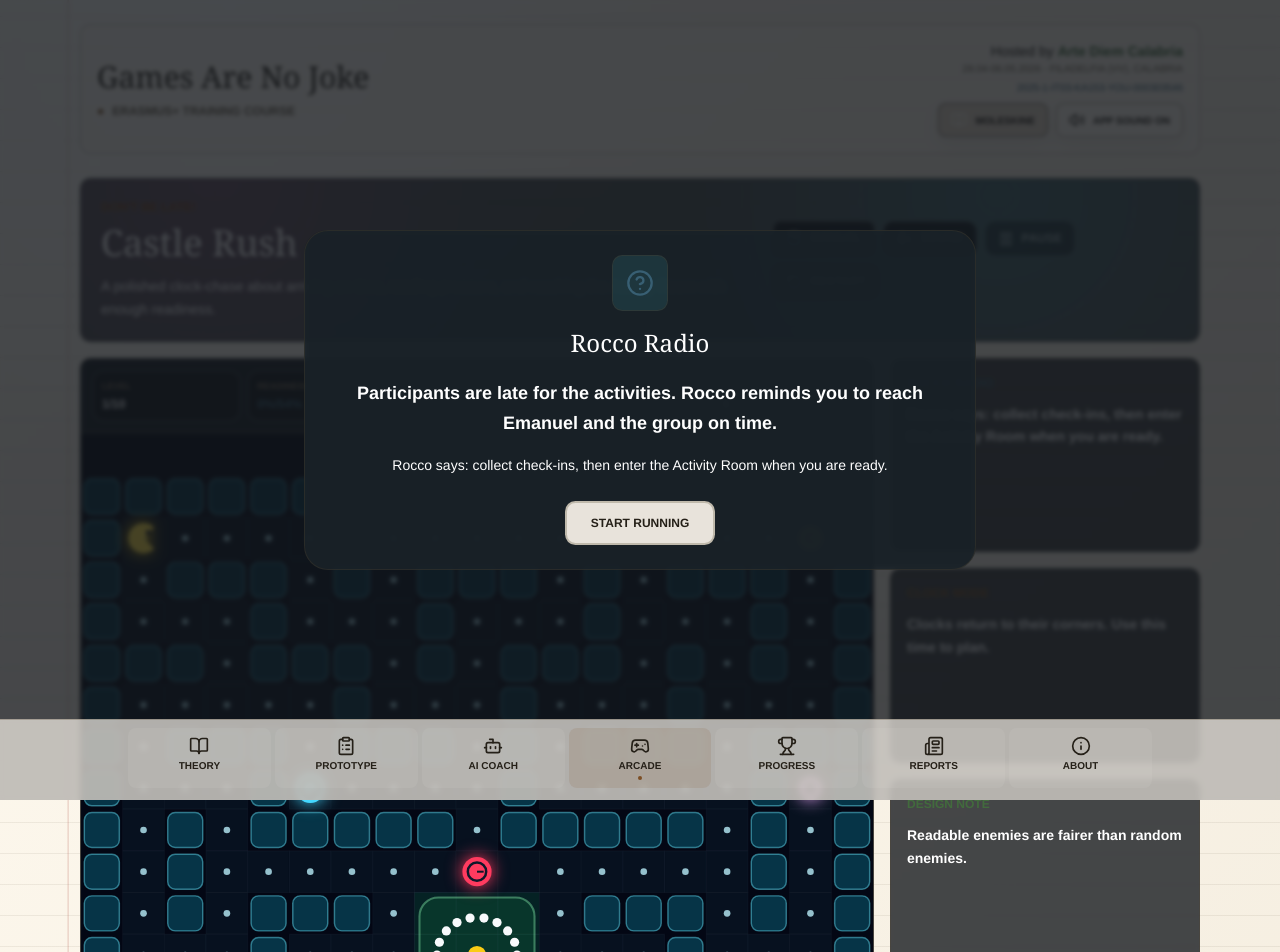
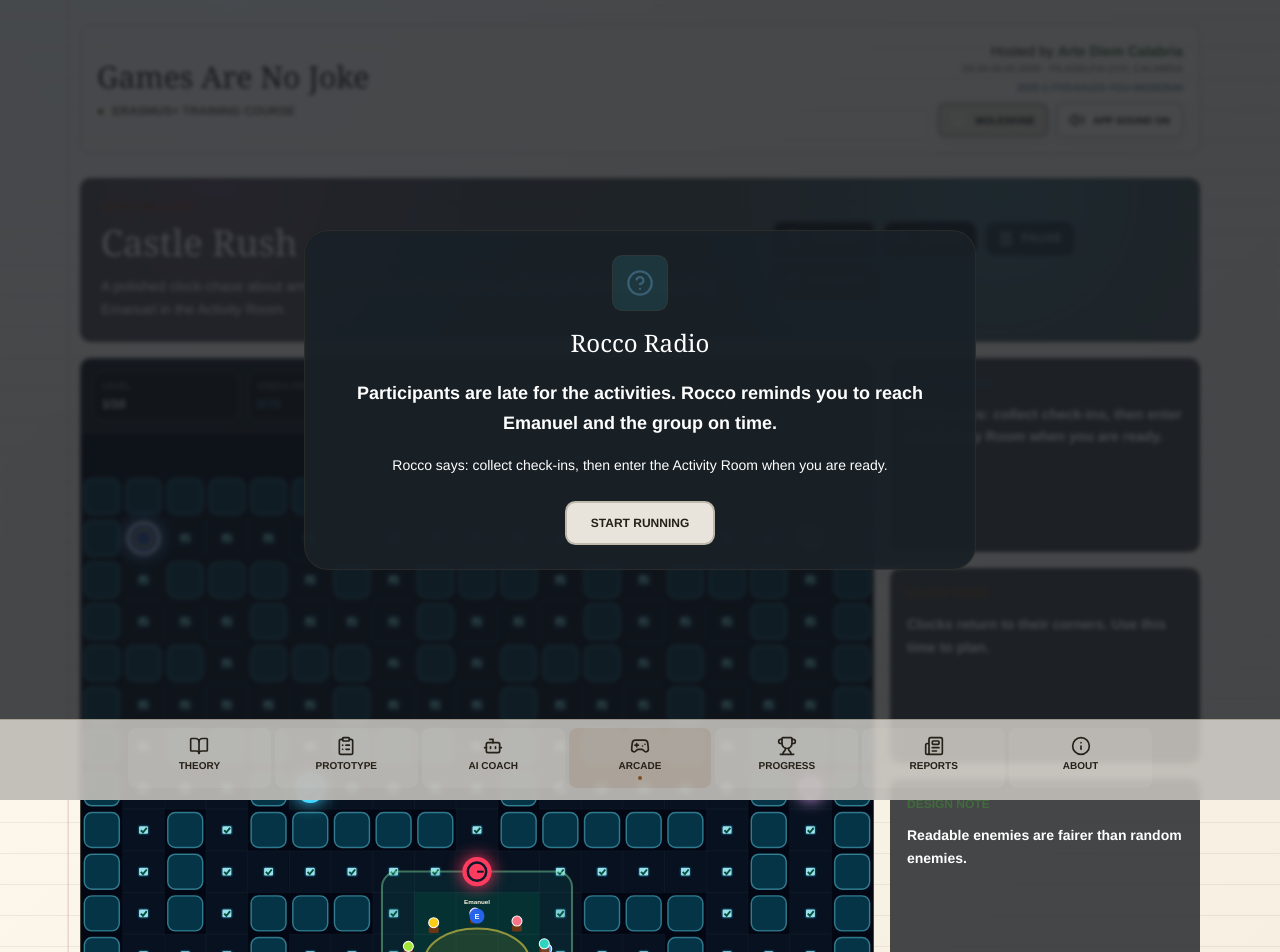
Before and after one commit to artediemcalabria/Games-are-No-Joke-Arcade, a React (Vite) app: page /arcade/castle-rush in a window 1280 px wide. Shown: the top 952 px of the page. Built offline with nearby package versions, Linux system fonts and the light colour scheme.

Commit message:
Refine Castle Rush character and activity room

```diff
--- a/src/pages/games/CastleRushGame.tsx
+++ b/src/pages/games/CastleRushGame.tsx
@@ -115,7 +115,7 @@ const manualSections: ManualSection[] = [
     title: 'Goal',
     items: [
       'You are a participant trying to reach the Activity Room on time.',
-      'Collect enough check-in dots to become ready, then enter the center of the Activity Room.',
+      'Collect enough check-in icons, then enter the center of the Activity Room.',
       'Rocco gives supportive logistics reminders. Emanuel and the group are waiting inside.',
     ],
   },
@@ -169,6 +169,7 @@ export default function CastleRushGame() {
     lesson: designNotes[0],
   });
   const audioRef = useRef<AudioContext | null>(null);
+  const currentDotCount = parseLevel(levelTemplates[level - 1]).dotCount;
 
   const playTone = useCallback((frequency: number, duration = 0.08, type: OscillatorType = 'sine', gainValue = 0.065) => {
     if (!audioEnabled) return;
@@ -349,7 +350,7 @@ export default function CastleRushGame() {
               <p className="text-xs font-black uppercase tracking-[0.24em] text-pink-200">{game.subtitle}</p>
               <h1 className="mt-2 text-2xl font-arcade text-white mobile-readable-arcade md:text-4xl">{game.title}</h1>
               <p className="mt-3 max-w-2xl text-sm leading-relaxed text-gray-200">
-                A polished clock-chase about arriving on time, reading pressure, and reaching the Activity Room with enough readiness.
+                A polished clock-chase about arriving on time, reading pressure, collecting check-ins, and reaching Emanuel in the Activity Room.
               </p>
             </div>
             <div className="flex flex-wrap items-center gap-2">
@@ -373,7 +374,7 @@ export default function CastleRushGame() {
 
       <section className="grid grid-cols-1 gap-4 xl:grid-cols-[minmax(0,1fr)_310px]">
         <div className="overflow-hidden rounded-2xl border border-cyan-300/35 bg-black shadow-[0_0_40px_rgba(0,242,255,.14)]">
-          <CompactHud level={level} hud={hud} required={levelTemplates[level - 1].requiredReadiness} />
+          <CompactHud level={level} hud={hud} required={levelTemplates[level - 1].requiredReadiness} dotCount={currentDotCount} />
           <div className="relative aspect-square w-full bg-[#030714]">
             <canvas ref={canvasRef} className="h-full w-full touch-none" aria-label="Castle Rush game board" />
           </div>
@@ -433,7 +434,7 @@ export default function CastleRushGame() {
 
       {phase === 'won-level' && (
         <Overlay title="Activity Reached">
-          <p className="text-lg font-black text-white">You reached the Activity Room with enough readiness.</p>
+          <p className="text-lg font-black text-white">You collected enough check-ins and reached Emanuel in the Activity Room.</p>
           <p className="mt-4 text-sm text-gray-300">{designNotes[levelRef.current - 1]}</p>
           <button onClick={nextLevel} className="mt-6 rounded-xl border-2 border-green-300 bg-green-300 px-6 py-3 text-xs font-black uppercase tracking-widest text-black">
             Next Level
@@ -501,7 +502,9 @@ function updateRun(run: GameRun, parsed: ParsedLevel, delta: number, finishLevel
     if (run.readiness >= template.requiredReadiness) {
       finishLevel();
     } else {
-      run.roccoHint = `Rocco says: the Activity Room is open, but collect more check-ins first (${Math.round(run.readiness)}%/${template.requiredReadiness}%).`;
+      const collected = countCollectedDots(run, parsed);
+      const needed = Math.ceil((template.requiredReadiness / 100) * parsed.dotCount);
+      run.roccoHint = `Rocco says: Emanuel is waiting, but collect more check-ins first (${collected}/${needed}).`;
     }
   }
 
@@ -668,10 +671,7 @@ function drawCollectibles(context: CanvasRenderingContext2D, run: GameRun, parse
     const x = offsetX + (item.x + 0.5) * tile;
     const y = offsetY + (item.y + 0.5) * tile;
     if (item.kind === 'dot') {
-      context.fillStyle = 'rgba(190, 244, 255, 0.78)';
-      context.beginPath();
-      context.arc(x, y, tile * 0.08, 0, Math.PI * 2);
-      context.fill();
+      drawCheckInIcon(context, x, y, tile);
       continue;
     }
     const color = item.kind === 'coffee' ? '#facc15' : item.kind === 'focus' ? '#86efac' : item.kind === 'bell' ? '#f0abfc' : '#fde68a';
@@ -682,12 +682,96 @@ function drawCollectibles(context: CanvasRenderingContext2D, run: GameRun, parse
     context.arc(x, y, tile * 0.28, 0, Math.PI * 2);
     context.fill();
     context.shadowBlur = 0;
-    context.fillStyle = '#08111f';
-    context.font = `${tile * 0.34}px sans-serif`;
-    context.textAlign = 'center';
-    context.textBaseline = 'middle';
-    context.fillText(item.kind === 'coffee' ? 'C' : item.kind === 'focus' ? 'F' : item.kind === 'bell' ? 'B' : '★', x, y + tile * 0.02);
+    if (item.kind === 'coffee') drawCoffeeIcon(context, x, y, tile);
+    if (item.kind === 'focus') drawFocusIcon(context, x, y, tile);
+    if (item.kind === 'bell') drawBellIcon(context, x, y, tile);
+    if (item.kind === 'star') drawYouthPassIcon(context, x, y, tile);
   }
+}
+
+function drawCheckInIcon(context: CanvasRenderingContext2D, x: number, y: number, tile: number) {
+  const size = tile * 0.26;
+  context.fillStyle = 'rgba(165, 243, 252, 0.92)';
+  context.strokeStyle = 'rgba(8, 47, 73, 0.95)';
+  context.lineWidth = Math.max(1.2, tile * 0.035);
+  roundRect(context, x - size * 0.48, y - size * 0.42, size * 0.96, size * 0.84, size * 0.18);
+  context.fill();
+  context.stroke();
+  context.strokeStyle = '#064e3b';
+  context.lineWidth = Math.max(1.3, tile * 0.045);
+  context.beginPath();
+  context.moveTo(x - size * 0.25, y + size * 0.02);
+  context.lineTo(x - size * 0.05, y + size * 0.22);
+  context.lineTo(x + size * 0.30, y - size * 0.20);
+  context.stroke();
+}
+
+function drawCoffeeIcon(context: CanvasRenderingContext2D, x: number, y: number, tile: number) {
+  context.strokeStyle = '#111827';
+  context.fillStyle = '#111827';
+  context.lineWidth = Math.max(1.5, tile * 0.045);
+  roundRect(context, x - tile * 0.14, y - tile * 0.08, tile * 0.25, tile * 0.18, tile * 0.04);
+  context.stroke();
+  context.beginPath();
+  context.arc(x + tile * 0.14, y, tile * 0.07, -Math.PI / 2, Math.PI / 2);
+  context.stroke();
+  context.beginPath();
+  context.moveTo(x - tile * 0.12, y - tile * 0.16);
+  context.lineTo(x - tile * 0.06, y - tile * 0.24);
+  context.moveTo(x + tile * 0.02, y - tile * 0.16);
+  context.lineTo(x + tile * 0.08, y - tile * 0.24);
+  context.stroke();
+}
+
+function drawFocusIcon(context: CanvasRenderingContext2D, x: number, y: number, tile: number) {
+  context.strokeStyle = '#052e16';
+  context.lineWidth = Math.max(1.6, tile * 0.045);
+  for (const radius of [0.18, 0.10]) {
+    context.beginPath();
+    context.arc(x, y, tile * radius, 0, Math.PI * 2);
+    context.stroke();
+  }
+  context.beginPath();
+  context.moveTo(x - tile * 0.23, y);
+  context.lineTo(x + tile * 0.23, y);
+  context.moveTo(x, y - tile * 0.23);
+  context.lineTo(x, y + tile * 0.23);
+  context.stroke();
+}
+
+function drawBellIcon(context: CanvasRenderingContext2D, x: number, y: number, tile: number) {
+  context.strokeStyle = '#2e1065';
+  context.fillStyle = '#2e1065';
+  context.lineWidth = Math.max(1.5, tile * 0.045);
+  context.beginPath();
+  context.moveTo(x - tile * 0.16, y + tile * 0.08);
+  context.quadraticCurveTo(x - tile * 0.11, y - tile * 0.17, x, y - tile * 0.17);
+  context.quadraticCurveTo(x + tile * 0.11, y - tile * 0.17, x + tile * 0.16, y + tile * 0.08);
+  context.lineTo(x - tile * 0.16, y + tile * 0.08);
+  context.stroke();
+  context.beginPath();
+  context.arc(x, y + tile * 0.14, tile * 0.035, 0, Math.PI * 2);
+  context.fill();
+}
+
+function drawYouthPassIcon(context: CanvasRenderingContext2D, x: number, y: number, tile: number) {
+  context.fillStyle = '#111827';
+  context.strokeStyle = '#111827';
+  context.lineWidth = Math.max(1.3, tile * 0.035);
+  roundRect(context, x - tile * 0.15, y - tile * 0.18, tile * 0.30, tile * 0.36, tile * 0.04);
+  context.stroke();
+  context.beginPath();
+  for (let point = 0; point < 5; point++) {
+    const angle = -Math.PI / 2 + point * (Math.PI * 2 / 5);
+    const outer = { x: x + Math.cos(angle) * tile * 0.10, y: y + Math.sin(angle) * tile * 0.10 };
+    const innerAngle = angle + Math.PI / 5;
+    const inner = { x: x + Math.cos(innerAngle) * tile * 0.045, y: y + Math.sin(innerAngle) * tile * 0.045 };
+    if (point === 0) context.moveTo(outer.x, outer.y);
+    else context.lineTo(outer.x, outer.y);
+    context.lineTo(inner.x, inner.y);
+  }
+  context.closePath();
+  context.fill();
 }
 
 function drawActivityRoom(context: CanvasRenderingContext2D, run: GameRun, parsed: ParsedLevel, tile: number, offsetX: number, offsetY: number) {
@@ -700,35 +784,63 @@ function drawActivityRoom(context: CanvasRenderingContext2D, run: GameRun, parse
   const minY = Math.min(...roomCells.map((cell) => cell.y));
   const maxX = Math.max(...roomCells.map((cell) => cell.x));
   const maxY = Math.max(...roomCells.map((cell) => cell.y));
-  const x = offsetX + minX * tile;
-  const y = offsetY + minY * tile;
-  const width = (maxX - minX + 1) * tile;
-  const height = (maxY - minY + 1) * tile;
-  context.fillStyle = 'rgba(34,197,94,.12)';
+  const rawX = offsetX + minX * tile;
+  const rawY = offsetY + minY * tile;
+  const rawWidth = (maxX - minX + 1) * tile;
+  const rawHeight = (maxY - minY + 1) * tile;
+  const width = Math.max(rawWidth, tile * 4.8);
+  const height = Math.max(rawHeight, tile * 4.25);
+  const x = rawX + rawWidth / 2 - width / 2;
+  const y = rawY + rawHeight / 2 - height / 2;
+  context.fillStyle = 'rgba(15, 118, 110, .18)';
   context.strokeStyle = run.readiness >= levelTemplates[run.level - 1].requiredReadiness ? '#86efac' : 'rgba(134,239,172,.42)';
   context.lineWidth = Math.max(2, tile * 0.05);
-  roundRect(context, x + tile * 0.12, y + tile * 0.12, width - tile * 0.24, height - tile * 0.24, tile * 0.45);
+  roundRect(context, x + tile * 0.12, y + tile * 0.12, width - tile * 0.24, height - tile * 0.24, tile * 0.38);
   context.fill();
   context.stroke();
+  context.fillStyle = 'rgba(250, 204, 21, .10)';
+  context.strokeStyle = 'rgba(253, 224, 71, .55)';
   const centerX = offsetX + (parsed.goal.x + 0.5) * tile;
   const centerY = offsetY + (parsed.goal.y + 0.5) * tile;
-  for (let index = 0; index < 18; index++) {
-    const angle = (Math.PI * 2 * index) / 18;
-    const chairX = centerX + Math.cos(angle) * width * 0.32;
-    const chairY = centerY + Math.sin(angle) * height * 0.30;
-    context.fillStyle = '#f8fafc';
+  context.beginPath();
+  context.ellipse(centerX, centerY + height * 0.03, width * 0.26, height * 0.18, 0, 0, Math.PI * 2);
+  context.fill();
+  context.stroke();
+
+  const participantColors = ['#60a5fa', '#f97316', '#22c55e', '#e879f9', '#38bdf8', '#f43f5e', '#a3e635', '#facc15', '#c084fc', '#fb7185', '#2dd4bf', '#f59e0b'];
+  for (let index = 0; index < 12; index++) {
+    const angle = -Math.PI * 0.08 + (Math.PI * 2.16 * index) / 11;
+    const chairX = centerX + Math.cos(angle) * width * 0.36;
+    const chairY = centerY + Math.sin(angle) * height * 0.27 + height * 0.04;
+    context.fillStyle = 'rgba(120, 53, 15, .88)';
+    roundRect(context, chairX - tile * 0.12, chairY + tile * 0.06, tile * 0.24, tile * 0.16, tile * 0.04);
+    context.fill();
+    context.fillStyle = participantColors[index % participantColors.length];
     context.beginPath();
-    context.arc(chairX, chairY, tile * 0.11, 0, Math.PI * 2);
+    context.arc(chairX, chairY - tile * 0.03, tile * 0.12, 0, Math.PI * 2);
     context.fill();
+    context.strokeStyle = '#f8fafc';
+    context.lineWidth = Math.max(1, tile * 0.025);
+    context.stroke();
   }
-  context.fillStyle = '#facc15';
+
+  const emanuelX = centerX;
+  const emanuelY = y + height * 0.28;
+  context.fillStyle = '#2563eb';
   context.beginPath();
-  context.arc(centerX, centerY, tile * 0.22, 0, Math.PI * 2);
+  context.arc(emanuelX, emanuelY, tile * 0.18, 0, Math.PI * 2);
   context.fill();
-  context.fillStyle = '#052e16';
-  context.font = `${tile * 0.32}px sans-serif`;
+  context.fillStyle = '#f8fafc';
+  context.font = `800 ${tile * 0.18}px sans-serif`;
   context.textAlign = 'center';
-  context.fillText('E', centerX, centerY + tile * 0.11);
+  context.textBaseline = 'middle';
+  context.fillText('E', emanuelX, emanuelY + tile * 0.01);
+  context.fillStyle = '#fefce8';
+  context.font = `700 ${tile * 0.15}px sans-serif`;
+  context.fillText('Emanuel', emanuelX, emanuelY - tile * 0.33);
+  context.fillStyle = 'rgba(236, 253, 245, .95)';
+  context.font = `800 ${tile * 0.16}px sans-serif`;
+  context.fillText('Activity Room', centerX, y + height - tile * 0.36);
 }
 
 function drawPathHint(context: CanvasRenderingContext2D, run: GameRun, parsed: ParsedLevel, tile: number, offsetX: number, offsetY: number) {
@@ -746,17 +858,48 @@ function drawPlayer(context: CanvasRenderingContext2D, run: GameRun, tile: numbe
   const x = offsetX + run.player.x * tile;
   const y = offsetY + run.player.y * tile;
   const pulse = 1 + Math.sin(run.elapsed * 12) * 0.04;
-  context.fillStyle = run.player.invulnerable > 0 && Math.floor(run.elapsed * 10) % 2 === 0 ? '#fef08a' : '#fde047';
+  const radius = tile * 0.37 * pulse;
+  context.fillStyle = run.player.invulnerable > 0 && Math.floor(run.elapsed * 10) % 2 === 0 ? '#60a5fa' : '#24459b';
   context.shadowBlur = tile * 0.35;
-  context.shadowColor = '#facc15';
+  context.shadowColor = '#60a5fa';
   context.beginPath();
-  context.arc(x, y, tile * 0.36 * pulse, 0.25 * Math.PI, 1.75 * Math.PI);
-  context.lineTo(x, y);
+  context.arc(x, y, radius, 0, Math.PI * 2);
   context.fill();
+  context.strokeStyle = '#f8fafc';
+  context.lineWidth = Math.max(2, tile * 0.055);
+  context.stroke();
   context.shadowBlur = 0;
-  context.fillStyle = '#111827';
+  drawEuStars(context, x, y, radius * 0.58, tile * 0.055);
+  const direction = sameDir(run.player.dir, zero) ? run.player.desired : run.player.dir;
+  if (!sameDir(direction, zero)) {
+    context.strokeStyle = '#fef08a';
+    context.lineWidth = Math.max(1.5, tile * 0.035);
+    context.beginPath();
+    context.moveTo(x + direction.x * radius * 0.22, y + direction.y * radius * 0.22);
+    context.lineTo(x + direction.x * radius * 0.68, y + direction.y * radius * 0.68);
+    context.stroke();
+  }
+}
+
+function drawEuStars(context: CanvasRenderingContext2D, x: number, y: number, radius: number, starRadius: number) {
+  context.fillStyle = '#ffd500';
+  for (let index = 0; index < 12; index++) {
+    const angle = -Math.PI / 2 + (Math.PI * 2 * index) / 12;
+    drawStar(context, x + Math.cos(angle) * radius, y + Math.sin(angle) * radius, starRadius, starRadius * 0.42, 5);
+  }
+}
+
+function drawStar(context: CanvasRenderingContext2D, x: number, y: number, outer: number, inner: number, points: number) {
   context.beginPath();
-  context.arc(x + tile * 0.11, y - tile * 0.14, tile * 0.055, 0, Math.PI * 2);
+  for (let index = 0; index < points * 2; index++) {
+    const angle = -Math.PI / 2 + (Math.PI * index) / points;
+    const radius = index % 2 === 0 ? outer : inner;
+    const px = x + Math.cos(angle) * radius;
+    const py = y + Math.sin(angle) * radius;
+    if (index === 0) context.moveTo(px, py);
+    else context.lineTo(px, py);
+  }
+  context.closePath();
   context.fill();
 }
 
@@ -786,11 +929,13 @@ function drawClock(context: CanvasRenderingContext2D, clock: ClockEnemy, run: Ga
   context.stroke();
 }
 
-function CompactHud({ level, hud, required }: { level: number; hud: { readiness: number; lateness: number; score: number; latePasses: number; mode: ClockMode }; required: number }) {
+function CompactHud({ level, hud, required, dotCount }: { level: number; hud: { readiness: number; lateness: number; score: number; latePasses: number; mode: ClockMode }; required: number; dotCount: number }) {
+  const collected = Math.min(dotCount, Math.round((hud.readiness / 100) * dotCount));
+  const needed = Math.ceil((required / 100) * dotCount);
   return (
     <div className="grid grid-cols-2 gap-2 border-b border-cyan-300/20 bg-slate-950/95 p-3 text-xs font-black uppercase text-gray-100 md:grid-cols-5">
       <HudItem label="Level" value={`${level}/10`} />
-      <HudItem label="Readiness" value={`${Math.round(hud.readiness)}%/${required}%`} tone="cyan" />
+      <HudItem label="Check-ins" value={`${collected}/${needed}`} tone="cyan" />
       <HudItem label="Lateness" value={`${Math.round(hud.lateness)}%`} tone={hud.lateness > 75 ? 'pink' : 'yellow'} />
       <HudItem label="Late Passes" value={String(Math.max(0, hud.latePasses))} tone="green" />
       <HudItem label="Score" value={String(hud.score)} />
@@ -1340,7 +1485,7 @@ const levelTemplates: LevelTemplate[] = [
   },
   {
     title: 'Final Arrival',
-    briefing: 'Rocco says: master the pattern. The Activity Room is close, but readiness still matters.',
+    briefing: 'Rocco says: master the pattern. The Activity Room is close, but you still need enough check-ins.',
     requiredReadiness: 74,
     latePasses: 2,
     latenessRate: 3.85,
```
